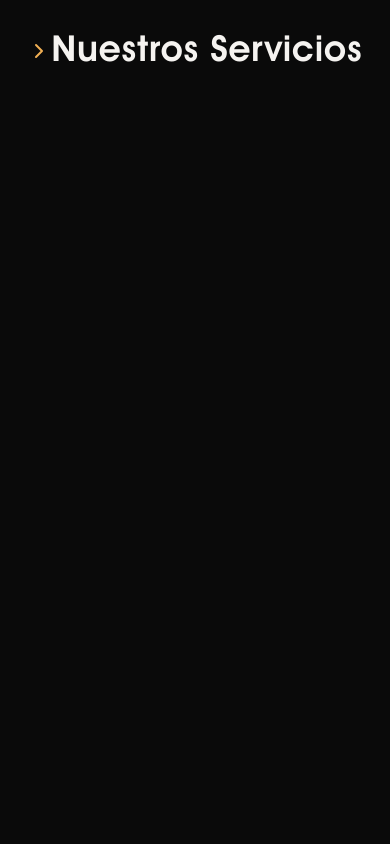
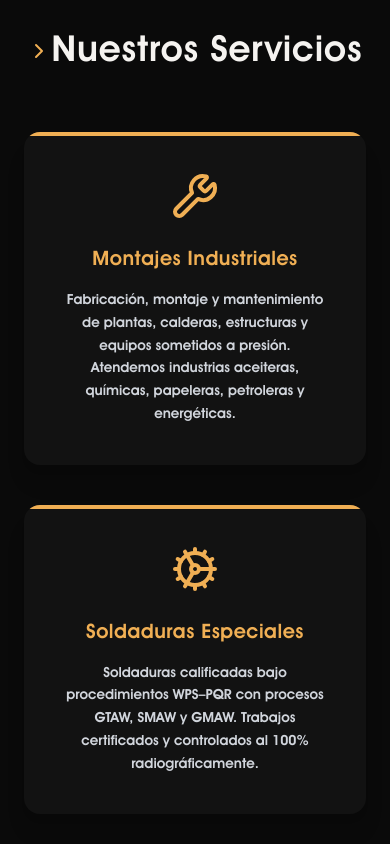
Before and after one commit to Marino-404/Respat-SRL, a React (Vite) app: page / in a window 390 px wide. Shown: the part 1740-2584 px from the top of the page. Built offline with nearby package versions, Linux system fonts and the light colour scheme.

Commit message:
First commit

```diff
--- a/src/section/Services.tsx
+++ b/src/section/Services.tsx
@@ -47,7 +47,7 @@ const Services = () => {
 
   // Variants para cards
   const cardVariants: Variants = isMobile
-    ? { hidden: {}, visible: {} } // Sin animación en mobile
+    ? { hidden: { opacity: 1, y: 0 }, visible: { opacity: 1, y: 0 } } // Sin animación en mobile
     : {
         hidden: { opacity: 0, y: 40 },
         visible: {
@@ -59,7 +59,7 @@ const Services = () => {
 
   // Variants para container
   const containerVariants: Variants = isMobile
-    ? { hidden: {}, visible: {} }
+    ? { hidden: {}, visible: {} } // No hay stagger en mobile
     : { hidden: {}, visible: { transition: { staggerChildren: 0.2 } } };
 
   return (
@@ -76,7 +76,7 @@ const Services = () => {
         className="grid grid-cols-1 sm:grid-cols-2 lg:grid-cols-4 gap-10 w-full max-w-7xl"
         variants={containerVariants}
         initial="hidden"
-        whileInView={isMobile ? undefined : "visible"}
+        whileInView="visible" // Siempre "visible" para que se rendericen las cards en mobile
         viewport={{ once: false, amount: 0.3 }}
       >
         {servicesData.map((service, index) => (
```
